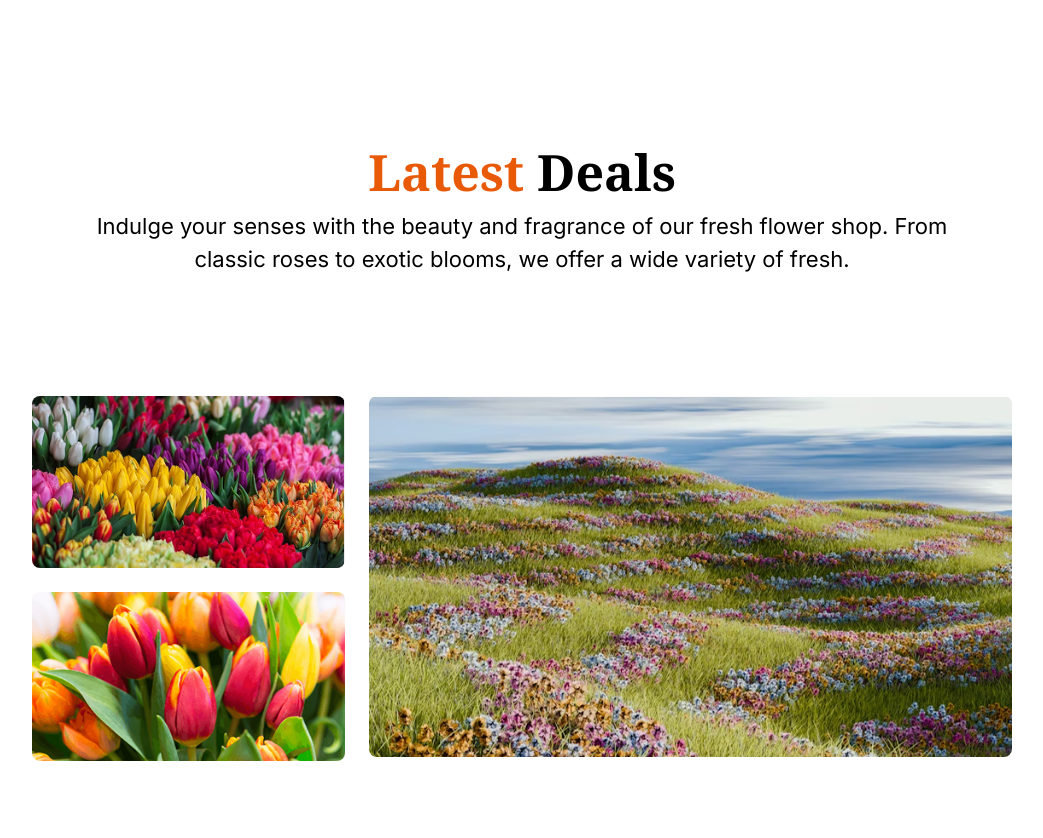
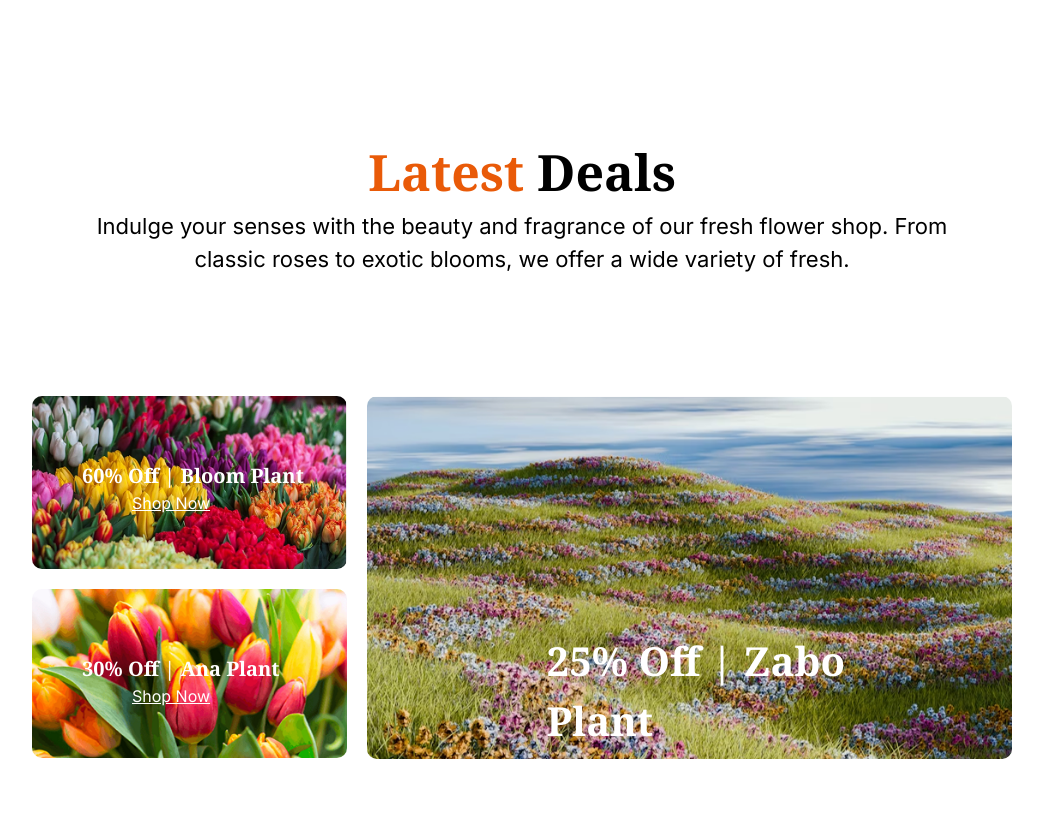
Before and after one commit to shafiullah-sifat/2nd-assaignment, a plain HTML site: page index.html in a window 1280 px wide. Shown: the part 2809-3647 px from the top of the page, without its empty margins (118-1161 px from the left). Before the commit the page ends 3570 px from the top, so only its background shows below. Drawn offline with nearby package versions, Linux system fonts and the light colour scheme.

Commit message:
add latest deal

```diff
--- a/index.html
+++ b/index.html
@@ -12,7 +12,7 @@
     </style>
     <link rel="stylesheet" href="styles/styles.css">
 </head>
-<body class="lg:mx-[150px] inter-normal">
+<body class="lg:mx-[150px] inter-normal ">
     <header>
         <nav class="flex items-center justify-between mt-[30px] padding">
             <img class="width-logo" src="assets/logo.png" alt="">
@@ -141,21 +141,40 @@
 <section>
 
     <div class="pt-[130px]">
-    <h4 class="noto-serif-normal text-center text-[50px] font-bold"><span class="text-[#E95A08]">Latest</span>  Deals</h4>
-    <p class="font-normal text-[22px] text-[#000000] text-center">Indulge your senses with the beauty and fragrance of our fresh flower shop. From<br> classic roses to exotic blooms, we offer a wide variety of fresh.</p>
+         <h4 class="noto-serif-normal text-center text-[50px] font-bold"><span class="text-[#E95A08]">Latest</span>  Deals</h4>
+         <p class="font-normal text-[22px] text-[#000000] text-center">Indulge your senses with the beauty and fragrance of our fresh flower shop. From<br> classic roses to exotic blooms, we offer a wide variety of fresh.
+        </p>
     </div>
 
-    <div class="flex  gap-6 pt-[120px]">
-    <div class="flex flex-col gap-6">
-
-        <img class="rounded-lg " src="assets/deal-bloom.png" alt="">
-        <img class="rounded-lg" src="assets/deal-ana.png" alt="">
-    </div>
-    <div>
-        <img class="rounded-lg" src="assets/deal-zabo.png" alt="">
+    <div class="container pt-[120px]">
+  <!-- Left column with Bloom and Ana -->
+  <div class="left-column">
+    <div class="image-box">
+      <img src="assets/deal-bloom.png" alt="Bloom Plant">
+      <div class="overlay">
+        <h2 class="noto-serif-normal font-bold text-[20px] text-[#FFFFFF]">60% Off | Bloom Plant</h2>
+        <button class="underline text-[16px] text-[#FFFFFF] text-lg px-[50px]">Shop Now</button>
+      </div>
     </div>
 
+    <div class="image-box">
+      <img src="assets/deal-ana.png" alt="Ana Plant">
+      <div class="overlay">
+        <h2 class="noto-serif-normal font-bold text-[20px] text-[#FFFFFF]">30% Off | Ana Plant</h2>
+        <button class="underline text-[16px] text-[#FFFFFF] text-lg px-[50px]">Shop Now</button>
+      </div>
     </div>
+  </div>
+
+  <!-- Right image: Zabo -->
+  <div class="image-box">
+    <img src="assets/deal-zabo.png" alt="Zabo Plant">
+    <div class="overlay">
+      <h2 class="noto-serif-normal font-bold text-[40px] text-[#FFFFFF] pt-[170px] px-[130px]">25% Off | Zabo Plant</h2>
+      <button class="underline text-[28px] text-[#FFFFFF] text-lg px-[240px]">Shop Now</button>
+    </div>
+  </div>
+</div>
 
 </section>
 
--- a/styles/styles.css
+++ b/styles/styles.css
@@ -25,10 +25,43 @@
   width: 540px;
   height: 600px;
 }
+/*  latest deal section */
+.container {
+      display: flex;
+      gap: 20px;
+    }
+
+    .left-column {
+      display: flex;
+      flex-direction: column;
+      gap: 20px;
+    }
+
+    .image-box {
+      position: relative;
+      display: inline-block;
+    }
+
+    .image-box img {
+      display: block;
+      border-radius: 10px;
+    }
+
+    .overlay {
+      position: absolute;
+      top: 65px;
+      left: 50px;
+    }
+
+
 
 
 /* responsive section */
 @media screen and (max-width: 576px){
+  .pad{
+    padding-left: 14px;
+    padding-right: 17px;
+  }
 
      .padding{
       padding: 65px 16px;
@@ -136,6 +169,12 @@
 
 
 }
+/* letest deal */
 
+.latest-h{
+  font-size: 24px;
+  font: bold;
+  justify-items: center;
+}
 
 }
```
